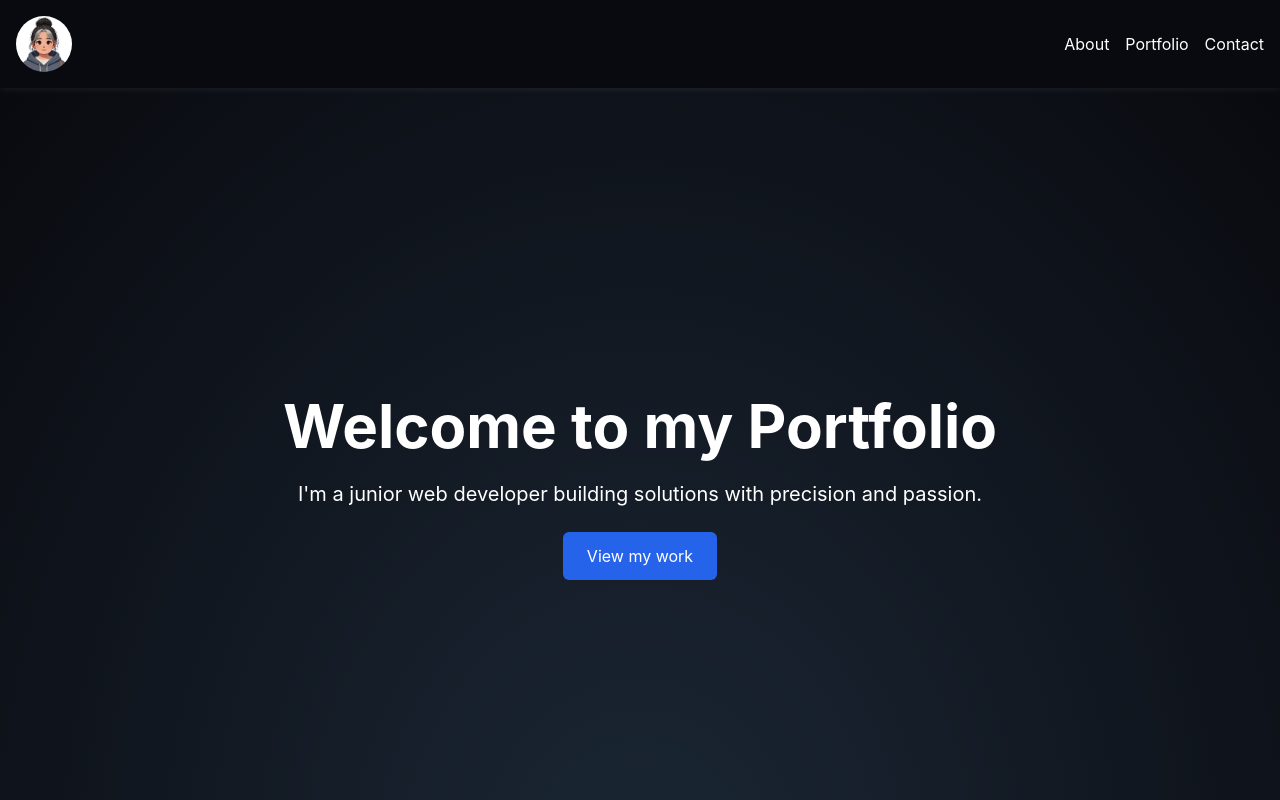
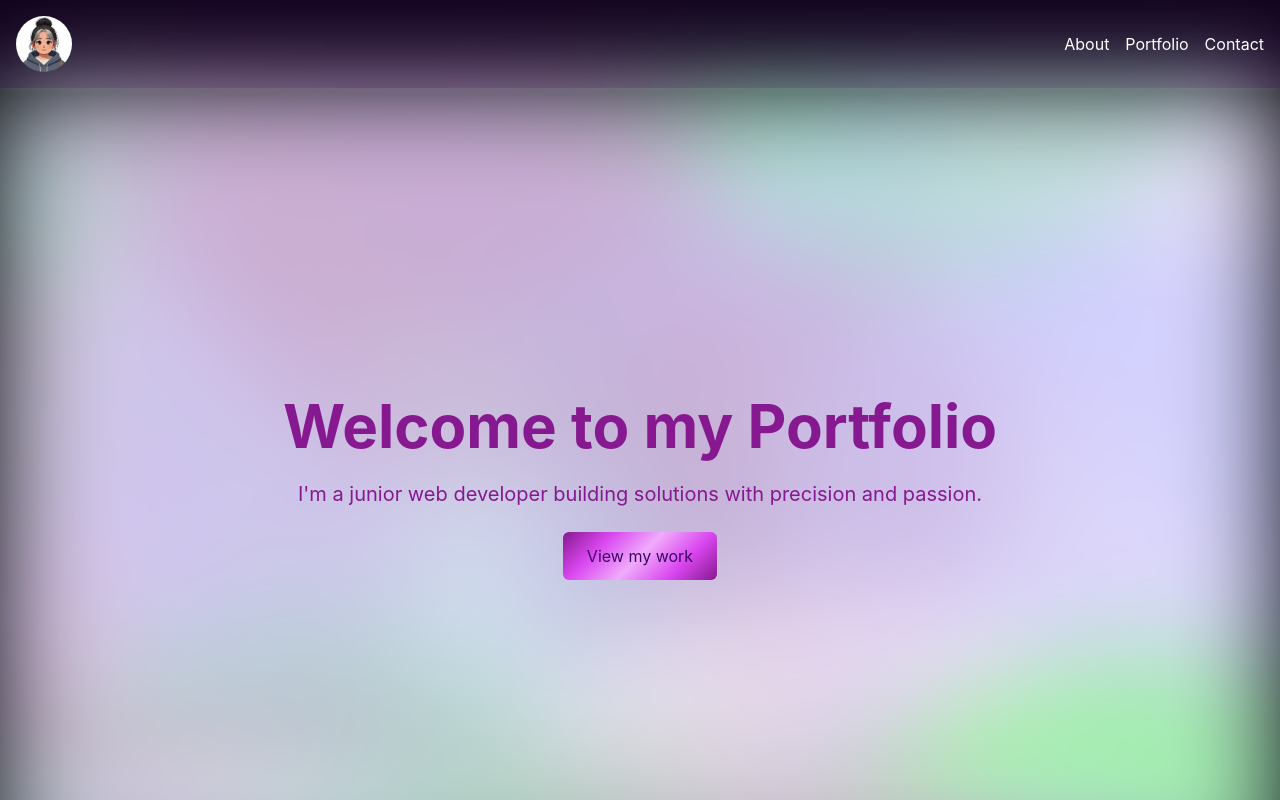
Before and after one commit to JaqiKal/code-cargo, a React (Create React App) app: page / in a window 1280 px wide. Shown: the top 800 px of the page. Built offline with nearby package versions, Linux system fonts and the light colour scheme.

Commit message:
feat: Add particle effects and gradient themes
Integrated animated particles to the hero section using tsparticles

Scoped animation to the section with blur and gradient styles

Updated buttons with metallic gradient hover effects

```diff
--- a/package.json
+++ b/package.json
@@ -9,6 +9,8 @@
     "react": "^18.3.1",
     "react-dom": "^18.3.1",
     "react-scripts": "5.0.1",
+    "react-tsparticles": "^2.12.2",
+    "tsparticles": "^2.12.0",
     "web-vitals": "^2.1.4"
   },
   "scripts": {
--- a/src/components/Hero.js
+++ b/src/components/Hero.js
@@ -4,38 +4,145 @@
  * This component serves as the introductory section of the portfolio.
  *
  * Features:
- * - Large text for tagline
- * - CTA button linking to the portfolio section
- * - Centered layout for both mobile and desktop view
+ * - Animated particle effect scoped to this section.
+ *   Amended from https://codepen.io/matteobruni/pen/qBPxjQY
+ * - Large text for tagline.
+ * - CTA button linking to the portfolio section.
+ * - Centered layout optimized for both mobile and desktop view.
  *
  * Author: JaqiKal
- * Date Nov 2024
+ * Date: Dec 2024
  */
 
-import React from 'react'
+import React, { useCallback } from "react";
+import Particles from "react-tsparticles";
+import { loadFull } from "tsparticles";
 
 const Hero = () => {
+  // Initialize the particles engine. This ensures all plugins are loaded.
+  const particlesInit = useCallback(async (engine) => {
+    await loadFull(engine); // Dynamically loads the full tsParticles engine with plugins
+  }, []);
+
+  // Configuration for the particle effect
+  const particlesOptions = {
+    fpsLimit: 60, // Limits the frame rate for performance
+    fullScreen: { enable: false }, // Disables fullscreen to confine particles to the Hero section
+    particles: {
+      number: {
+        value: 50, // Total number of particles on the screen
+      },
+      shape: {
+        type: "circle",
+      },
+      opacity: {
+        value: 0.5, // Base opacity of particles
+      },
+      size: {
+        value: 400, // Base size of particles
+        random: {
+          enable: true, // Enables random sizing
+          minimumValue: 200, // Sets a minimum size for randomness
+        },
+      },
+      move: {
+        enable: true,
+        speed: 2,
+        direction: "top",
+        outModes: {
+          default: "out", // Particles disappear when they leave the canvas
+          top: "destroy", // Particles are removed as they reach the top
+          bottom: "none", // No particles are created at the bottom
+        },
+      },
+    },
+    interactivity: {
+      detectsOn: "canvas", // Interaction events are detected on the canvas
+      events: {
+        resize: true, // Resizes the particles canvas when the window is resized
+      },
+    },
+    style: {
+      filter: "blur(50px)", // Adds a blur effect to the entire canvas
+    },
+    detectRetina: true, // Optimizes for retina screens
+    themes: [
+      // Two themes: light and dark
+      {
+        name: "light",
+        default: {
+          value: true,
+          mode: "light",
+        },
+        options: {
+          background: {
+            color: "#f7f8ef", // Background for light mode
+          },
+          particles: {
+            color: {
+              value: ["#C8A2C8", "#98FB98", "#CCCCFF", "#9FE2BF", "#FFF0F5"], // Pastel palette for particles
+            },
+          },
+        },
+      },
+      {
+        name: "dark",
+        default: {
+          value: true,
+          mode: "dark",
+        },
+        options: {
+          background: {
+            color: "#080710", // Background for dark mode
+          },
+          particles: {
+            color: {
+              value: ["#C8A2C8", "#98FB98", "#CCCCFF", "#9FE2BF", "#FFF0F5"], // Same palette, ensuring consistent design
+            },
+          },
+        },
+      },
+    ],
+    emitters: {
+      direction: "diagonal", // Emitter shoots particles in set direction
+      position: {
+        x: 50, // Position on the X-axis (slightly off-center)
+        y: 150, // Position on the Y-axis
+      },
+      rate: {
+        delay: 0.1, // Delay between emissions
+        quantity: 7 // Number of particles emitted at once
+      },
+      size: {
+        width: 100, // Emitter width
+        height: 0, // Flat emitter (no height)
+      },
+    },
+  };
+
   return (
-    // Full height section with a dark background
-    <section
-  id="hero" className="h-screen bg-gradient-hero bg-no-repeat bg-cover text-white flex flex-col items-center justify-center"
->
-      <div className="text-center">
-        {/* Main tagline */}
-        <h1 className="text-4xl md:text-6xl font-bold">Welcome to my Portfolio</h1>
-        {/* Brief description */}
-        <p className="mt-6 text-lg md:text-xl">
+    <section className="h-screen relative bg-gradient-hero flex items-center justify-center">
+      {/* Particles Effect */}
+      <Particles
+        id="tsparticles"
+        init={particlesInit} // Initializes the particles engine
+        options={particlesOptions} // Passes the configuration for the particles
+      />
+      {/* Hero Content */}
+      <div className="relative text-center z-10">
+        <h1 className="text-4xl md:text-6xl font-bold text-fuchsia-800">Welcome to my Portfolio</h1>
+        <p className="mt-6 text-lg md:text-xl  text-fuchsia-800">
           I'm a junior web developer building solutions with precision and passion.
         </p>
-        {/* CTA button */}
-        <div className="flex-grow"></div>
-        <a href="#portfolio"
-        className="mt-6 inline-block px-6 py-3 bg-blue-600 text-white rounded-md hover:bg-blue-700 hover:scale-105 transform transition-transform" >
+        <a
+          href="#portfolio" // Links to the portfolio section
+          className="mt-6 inline-block px-6 py-3 bg-purple-gradient text-purple-950 rounded-md hover:bg-fuchsia-800 hover:scale-105 transform transition-transform"
+        >
           View my work
-          </a>
+        </a>
       </div>
     </section>
-    );
+  );
 };
 
-export default Hero
+export default Hero;
--- a/src/index.css
+++ b/src/index.css
@@ -4,7 +4,7 @@ body {
   -webkit-font-smoothing: antialiased;
   -moz-osx-font-smoothing: grayscale;
   transition: background-color 0.3s, color 0.3s; /* Smooth transition for theme changes */
-  background-color: #090a0f; /* Global background color */
+  background-color: #10011d; /* Global background color */
 }
 
 code {
@@ -25,3 +25,27 @@ code {
 @tailwind base;
 @tailwind components;
 @tailwind utilities;
+
+/* Custom style */
+
+#tsparticles {
+  position: absolute;
+  top: 0;
+  left: 0;
+  width: 100%;
+  height: 100%;
+  z-index: 1; /* Ensure it's behind the content */
+}
+.relative {
+  position: relative;
+}
+
+#hero-particles {
+  position: absolute;
+  top: 0;
+  left: 0;
+  width: 100%;
+  height: 100%;
+  z-index: 0;
+  overflow: hidden; /* Prevent spillover */
+}
--- a/src/styles/MetallicBtn.css
+++ b/src/styles/MetallicBtn.css
@@ -56,7 +56,7 @@
 }
 
 .bg-purple-gradient {
-  background: linear-gradient(135deg, #9c27b0 0%, #ba68c8 25%, #e1bee7 50%, #ba68c8 75%, #9c27b0 100%);
+  background: linear-gradient(135deg, #86198f 0%, #d946ef 25%, #f0abfc 50%, #d946ef 75%, #86198f 100%);
 }
 
 .bg-mauve-gradient {
```
Also changed, not shown: 1 other file (tests, documents, lock files or other folders).
